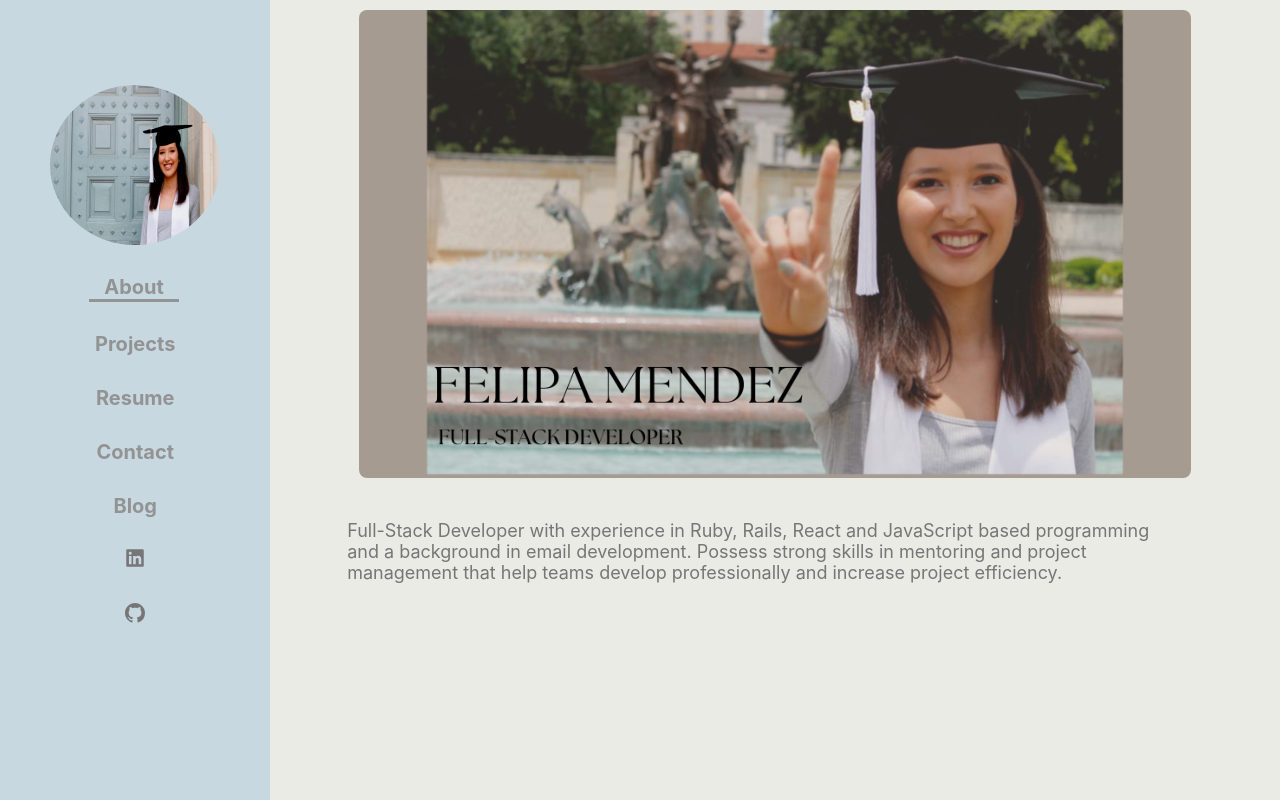
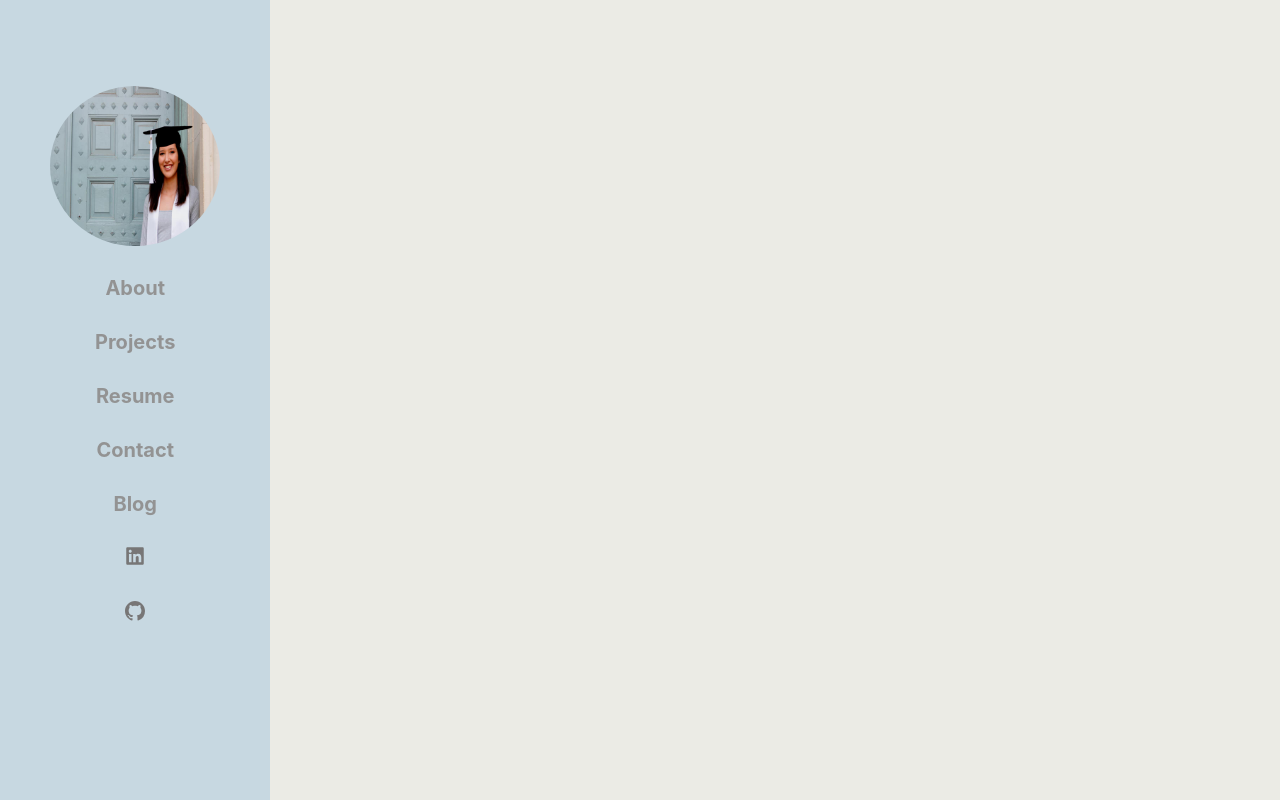
Before and after one commit to felipamendez/portfolio, a React (Create React App) app: page / in a window 1280 px wide. Shown: the top 800 px of the page. Built offline with nearby package versions, Linux system fonts and the light colour scheme.

Commit message:
deployed

```diff
--- a/public/index.html
+++ b/public/index.html
@@ -7,7 +7,7 @@
     <meta name="theme-color" content="#000000" />
     <meta
       name="description"
-      content="Web site created using create-react-app"
+      content="Felipa Mendez Portfolio Website"
     />
     <!-- <link rel="apple-touch-icon" href="%PUBLIC_URL%/logo192.png" /> -->
     <!--
--- a/src/components/App.js
+++ b/src/components/App.js
@@ -19,7 +19,7 @@ function App() {
     <div className="App">
           <Navbar />
           <Routes>
-              <Route path="/" element={<About />}/>
+              <Route path="/portfolio" element={<About />}/>
 
               <Route path="/projects" element={<Projects/>}/>
 
--- a/src/components/Navbar.js
+++ b/src/components/Navbar.js
@@ -11,7 +11,7 @@ function Navbar () {
                {/* <NavLink to="/"  className={({ isActive }) => (isActive ? "link-active" : "navlink")}>
                    <div> Home </div>
                 </NavLink> */}
-                <NavLink to="/" className={({ isActive }) => (isActive ? "link-active" : "navlink")}>
+                <NavLink to="/portfolio" className={({ isActive }) => (isActive ? "link-active" : "navlink")}>
                     <div>  About </div>
                 </NavLink>
                 <NavLink to="/projects" className={({ isActive }) => (isActive ? "link-active" : "navlink")}>
```
